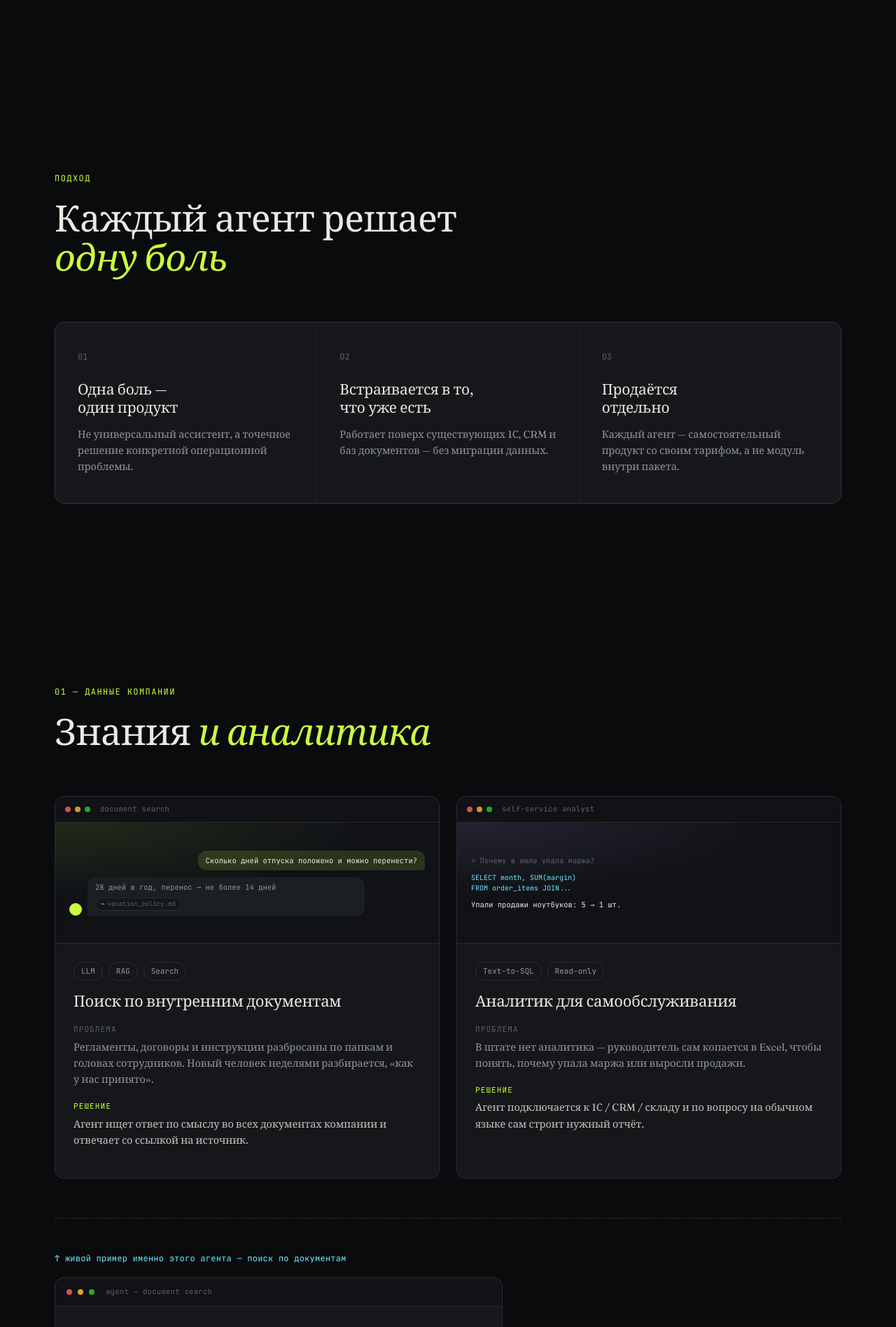
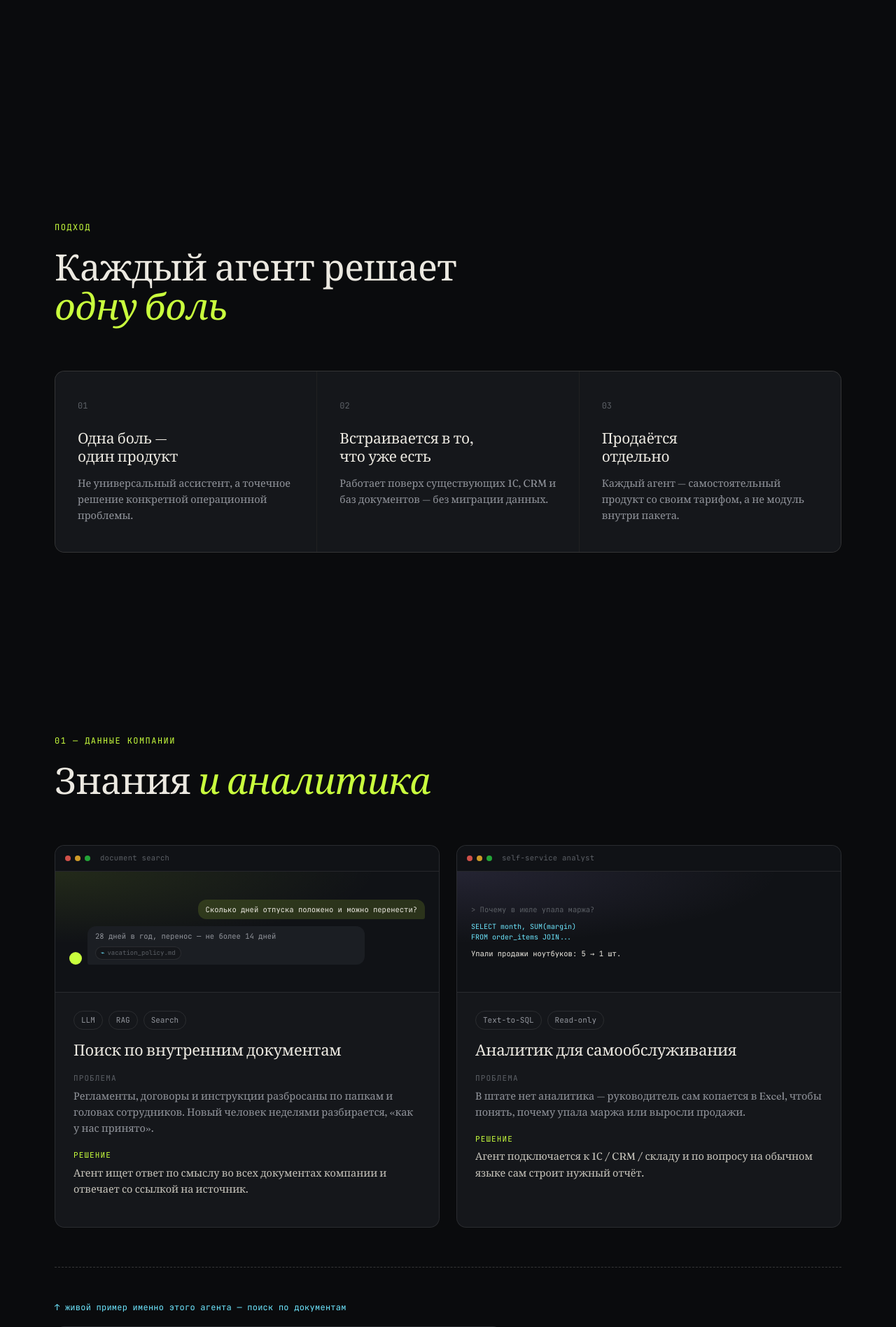
Before and after one commit to Hidan744/111, a web app: file agents.html in a window 1280 px wide. Shown: the part 940-2837 px from the top of the page at 70% size. Run offline with its HTML, style and script files only (its server is not run), Linux system fonts and the light colour scheme.

Commit message:
Increase spacing before capabilities section
Bumped .capabilities padding-top from 210px to 280px for more
breathing room below the hero. Cache-busted style.css to v=7.

```diff
--- a/agents-en.html
+++ b/agents-en.html
@@ -24,7 +24,7 @@
 <link rel="preconnect" href="https://fonts.gstatic.com" crossorigin>
 <link href="https://fonts.googleapis.com/css2?family=Fraunces:ital,opsz,wght@0,9..144,300;0,9..144,400;0,9..144,500;0,9..144,600;1,9..144,400;1,9..144,500&family=JetBrains+Mono:wght@400;500;600;700&display=swap" rel="stylesheet">
 
-<link rel="stylesheet" href="css/style.css?v=6">
+<link rel="stylesheet" href="css/style.css?v=7">
 <link rel="stylesheet" href="css/agents.css?v=2">
 
 <link rel="icon" href="/favicon.ico" sizes="any">
--- a/agents.html
+++ b/agents.html
@@ -24,7 +24,7 @@
 <link rel="preconnect" href="https://fonts.gstatic.com" crossorigin>
 <link href="https://fonts.googleapis.com/css2?family=Fraunces:ital,opsz,wght@0,9..144,300;0,9..144,400;0,9..144,500;0,9..144,600;1,9..144,400;1,9..144,500&family=JetBrains+Mono:wght@400;500;600;700&display=swap" rel="stylesheet">
 
-<link rel="stylesheet" href="css/style.css?v=6">
+<link rel="stylesheet" href="css/style.css?v=7">
 <link rel="stylesheet" href="css/agents.css?v=2">
 
 <link rel="icon" href="/favicon.ico" sizes="any">
--- a/css/style.css
+++ b/css/style.css
@@ -403,7 +403,7 @@ button { font-family: inherit; cursor: pointer; }
 
 section { position: relative; z-index: 1; padding: 130px 0; }
 
-.capabilities { padding-top: 210px; }
+.capabilities { padding-top: 280px; }
 
 /* ================= CAPABILITIES ================= */
 .cap-grid {
--- a/index-en.html
+++ b/index-en.html
@@ -44,7 +44,7 @@
 <link rel="preconnect" href="https://fonts.gstatic.com" crossorigin>
 <link href="https://fonts.googleapis.com/css2?family=Fraunces:ital,opsz,wght@0,9..144,300;0,9..144,400;0,9..144,500;0,9..144,600;1,9..144,400;1,9..144,500&family=JetBrains+Mono:wght@400;500;600;700&display=swap" rel="stylesheet">
 
-<link rel="stylesheet" href="css/style.css?v=6">
+<link rel="stylesheet" href="css/style.css?v=7">
 
 <link rel="icon" href="/favicon.ico" sizes="any">
 <link rel="icon" type="image/png" sizes="32x32" href="icons/icon-32.png">
--- a/index.html
+++ b/index.html
@@ -44,7 +44,7 @@
 <link rel="preconnect" href="https://fonts.gstatic.com" crossorigin>
 <link href="https://fonts.googleapis.com/css2?family=Fraunces:ital,opsz,wght@0,9..144,300;0,9..144,400;0,9..144,500;0,9..144,600;1,9..144,400;1,9..144,500&family=JetBrains+Mono:wght@400;500;600;700&display=swap" rel="stylesheet">
 
-<link rel="stylesheet" href="css/style.css?v=6">
+<link rel="stylesheet" href="css/style.css?v=7">
 
 <link rel="icon" href="/favicon.ico" sizes="any">
 <link rel="icon" type="image/png" sizes="32x32" href="icons/icon-32.png">
```
